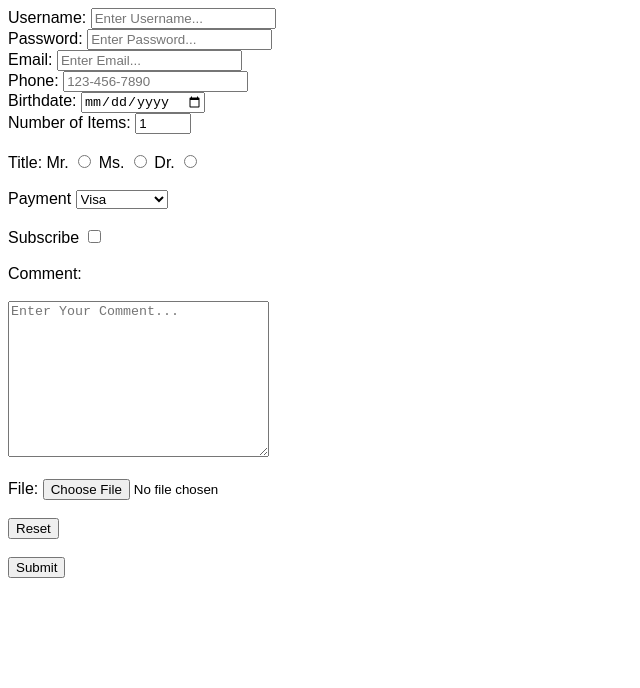
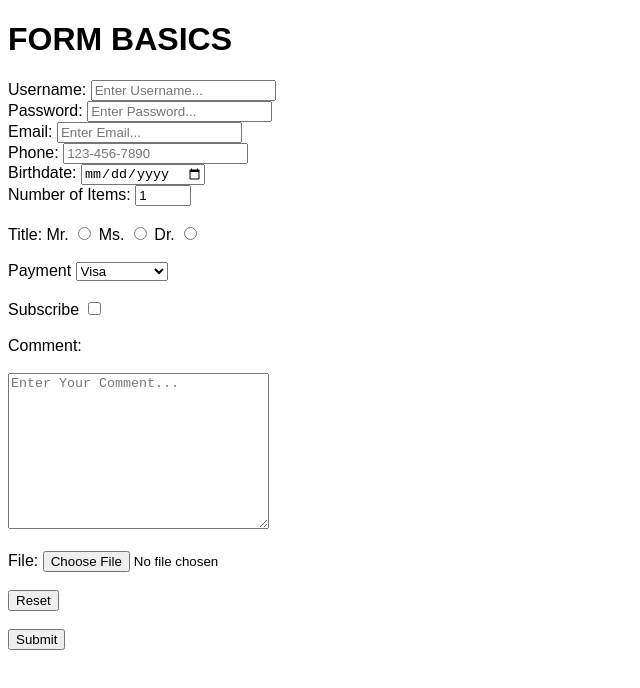
Before and after one commit to jwilliampope/form_basics, a plain HTML site: page index.html in a window 1280 px wide. Shown: the whole page, without its empty margins (0-640 px from the left). Drawn offline with Linux system fonts and the light colour scheme.

Commit message:
first actual commit

```diff
--- a/index.html
+++ b/index.html
@@ -9,6 +9,8 @@
 </head>
 
 <body>
+
+  <h1>FORM BASICS</h1>
   <form action="index.php" method="POST" enctype="multipart/form-data">
     <label for="username">Username: </label>
     <input type="text" id="username" minlength="6" maxlength="15" required placeholder="Enter Username..."><br>
```
